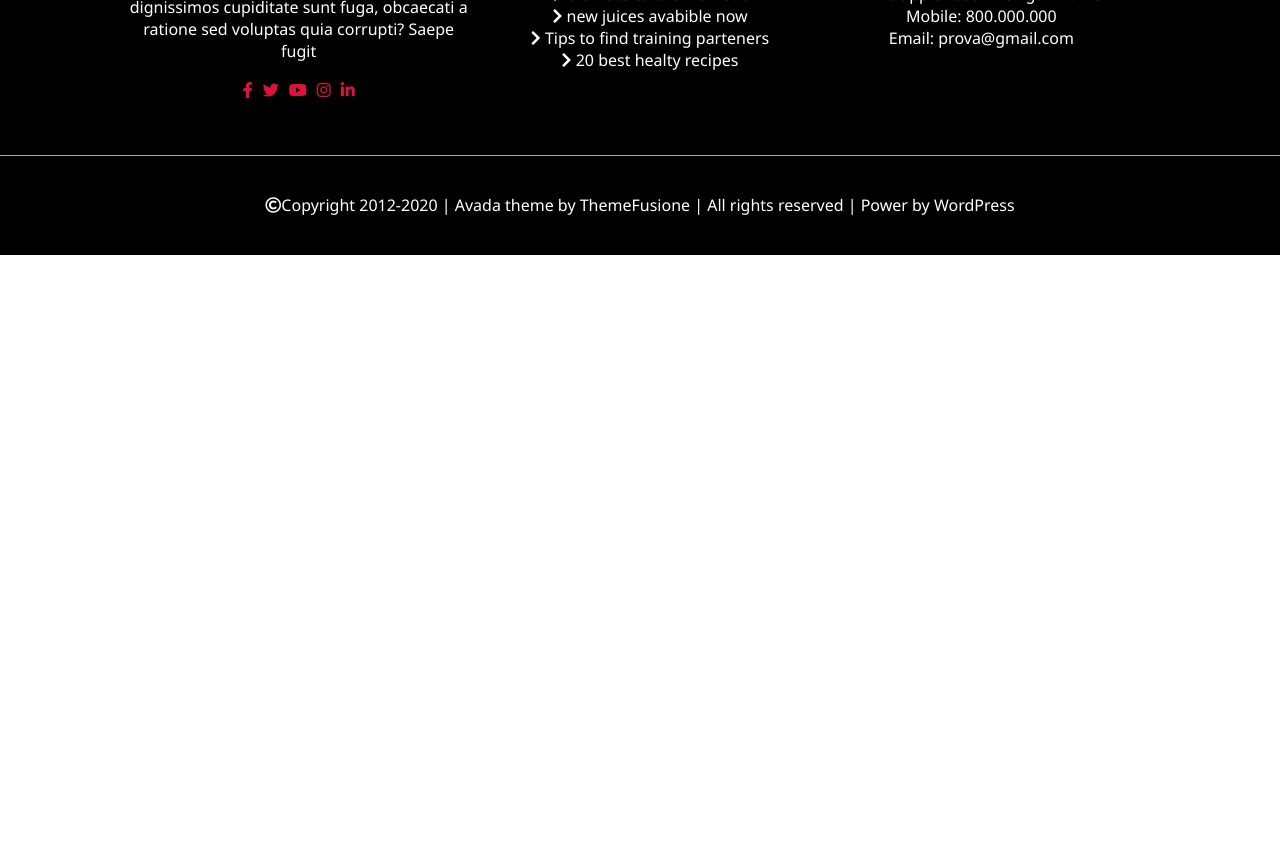
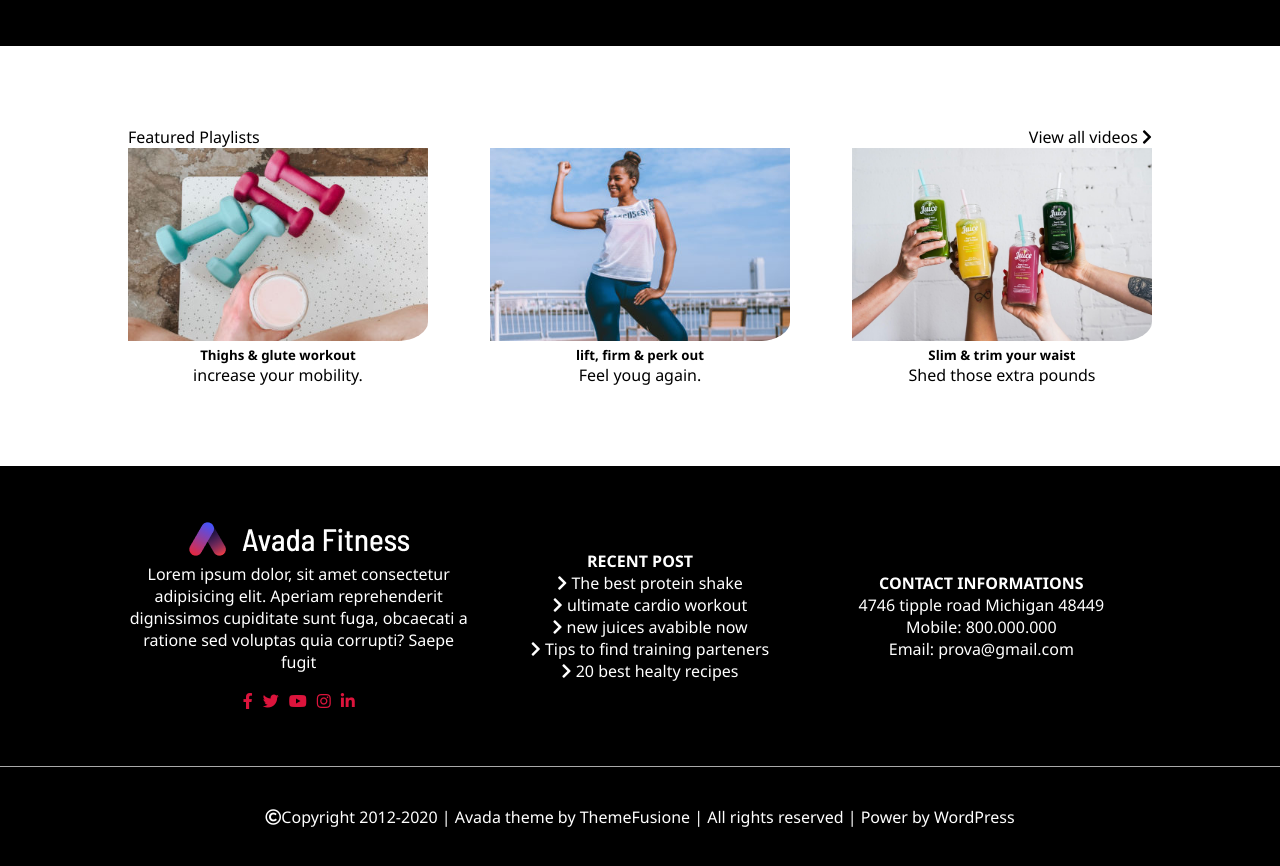
Before and after one commit to oryven/proj-html-vuejs, a Vue app: page / in a window 1280 px wide. Shown: the part 3000-3866 px from the top of the page. Before the commit the page ends 3255 px from the top, so only its background shows below. Built offline with nearby package versions, Linux system fonts and the light colour scheme.

Commit message:
feature: add component articles

```diff
--- a/src/App.vue
+++ b/src/App.vue
@@ -7,6 +7,7 @@
     <playLists :playLists="playLists"/>
     <mailingList/>
     <services/>
+    <myArticle :articles="articles"/>
     <myFooter :linksFooter="linksFooter"/>
   </div>
 </template>
@@ -19,6 +20,7 @@ import channel from './components/channel.vue'
 import playLists from './components/playLists.vue'
 import mailingList from './components/mailingList.vue'
 import services from './components/services.vue'
+import myArticle from './components/myArticle.vue'
 import myFooter from './components/myFooter.vue'
 
 
@@ -32,6 +34,7 @@ export default {
     channel,
     mailingList,
     services,
+    myArticle,
     myFooter
   },
 
@@ -65,7 +68,7 @@ export default {
           }
         ],
 
-      playLists : [
+      playLists: [
         {
           image: "video2-2x.jpg",
           title: "Thighs & glute workout",
@@ -78,6 +81,24 @@ export default {
         },
         {
           image: "video9-2x.jpg",
+          title: "Slim & trim your waist",
+          text: "Shed those extra pounds"
+        }
+      ],
+
+      articles: [
+        {
+          image: "blog4-2x-400x258.jpg",
+          title: "Thighs & glute workout",
+          text: "increase your mobility."
+        },
+        {
+          image: "blog1-2x-400x258.jpg",
+          title: "lift, firm & perk out",
+          text: "Feel youg again."
+        },
+        {
+          image: "blog3-2x.jpg",
           title: "Slim & trim your waist",
           text: "Shed those extra pounds"
         }
--- a/src/components/mailingList.vue
+++ b/src/components/mailingList.vue
@@ -29,7 +29,7 @@ export default {
   background-image: url("../assets/img/banner1-2x.jpg");
   background-size: cover;
   background-repeat: no-repeat;
-  height: 500px;
+  height: 600px;
   .container-mail {
     display: flex;
     flex-direction: column;
--- /dev/null
+++ b/src/components/myArticle.vue
@@ -0,0 +1,44 @@
+<template>
+  <section class="container-playLists">
+      <div class="text-playLists">
+        <div>Featured Playlists</div>
+        <div>View all videos <i class="fas fa-chevron-right"></i></div>
+      </div>
+
+      <div class="row">
+        <div class="item" v-for="element, i in articles" :key="i">
+          <img :src="require(`../assets/img/${element.image}`)" :alt="element.title">
+          <h5>{{element.title}}</h5>
+          <div>{{element.text}}</div>
+        </div>
+      </div>
+
+
+    </section>
+</template>
+
+<script>
+export default {
+  name: 'myArticle',
+  props: {
+    articles: Array
+  }
+}
+</script>
+
+<!-- Add "scoped" attribute to limit CSS to this component only -->
+<style scoped lang="scss">
+.container-playLists {
+  width: 80%;
+  margin: 80px auto;
+  .row, .text-playLists {
+    display: flex;
+    justify-content: space-between;
+    text-align: center;
+  }
+  img {
+  width: 300px ;
+  border-radius: 0 0 10% 0;
+  }
+}
+</style>
--- a/src/components/services.vue
+++ b/src/components/services.vue
@@ -37,8 +37,6 @@ export default {
 <style scoped lang="scss">
 .services {
   background: black;
-  height: 400px;
-
   color: white;
   .container-services {
     display: flex;
```
